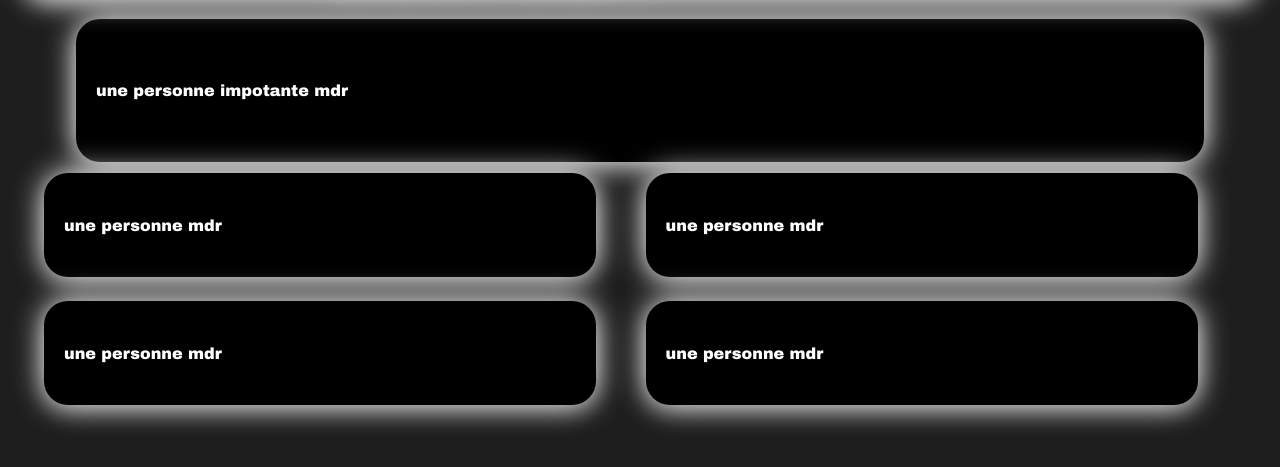
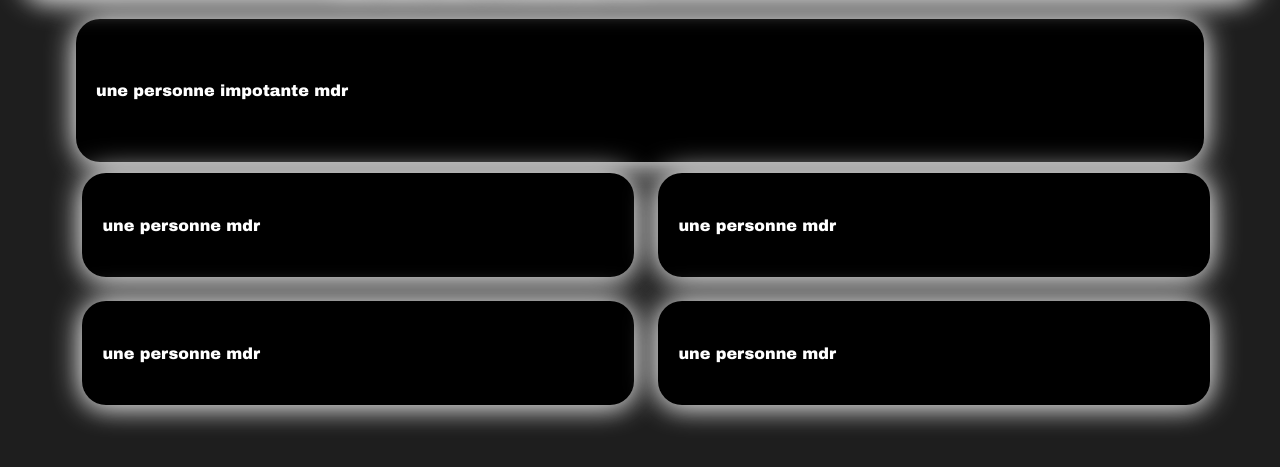
Before and after one commit to GSMrA/gsmra.github.io, a plain HTML site: page contact.html in a window 1280 px wide. Shown: the part 147-614 px from the top of the page. Drawn offline with Linux system fonts and the light colour scheme.

Commit message:
Update contact.html

```diff
--- a/contact.html
+++ b/contact.html
@@ -109,7 +109,7 @@
       top: 25vw;
       height: 5vw;
       width: 40vw;
-      left: 25vw;
+      left: 28vw;
       border-radius:24px;
       animation: slideDown 0.8s cubic-bezier(.44,1.3,.44,1) forwards;
       box-shadow:0 0 30px var(--glow), 0 8px 20px rgba(255,255,255,0.2);
@@ -125,7 +125,7 @@
       top: 35vw;
       height: 5vw;
       width: 40vw;
-      left: 25vw;
+      left: 28vw;
       border-radius:24px;
       animation: slideDown 0.8s cubic-bezier(.44,1.3,.44,1) forwards;
       box-shadow:0 0 30px var(--glow), 0 8px 20px rgba(255,255,255,0.2);
@@ -148,7 +148,7 @@
       top: 25vw;
       height: 5vw;
       width: 40vw;
-      left: 72vw;
+      left: 73vw;
       border-radius:24px;
       animation: slideDown 0.8s cubic-bezier(.44,1.3,.44,1) forwards;
       box-shadow:0 0 30px var(--glow), 0 8px 20px rgba(255,255,255,0.2);
@@ -164,7 +164,7 @@
       top: 35vw;
       height: 5vw;
       width: 40vw;
-      left: 72vw;
+      left: 73vw;
       border-radius:24px;
       animation: slideDown 0.8s cubic-bezier(.44,1.3,.44,1) forwards;
       box-shadow:0 0 30px var(--glow), 0 8px 20px rgba(255,255,255,0.2);
```
